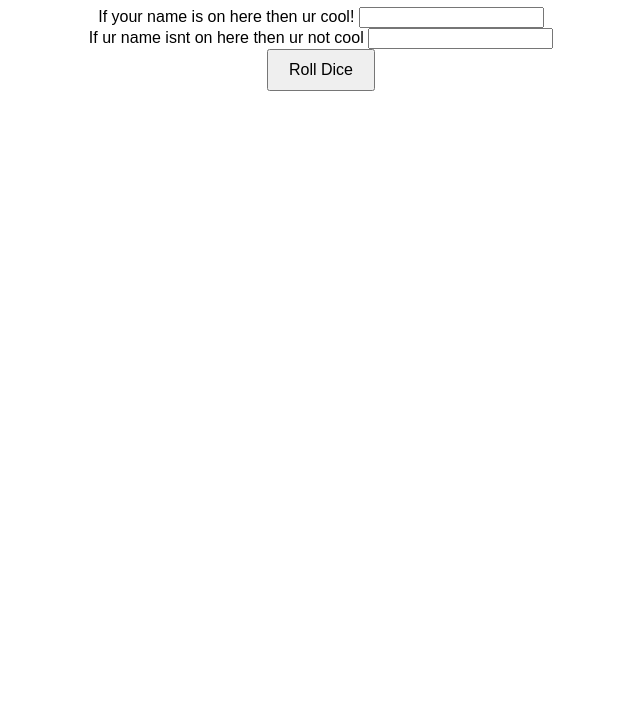
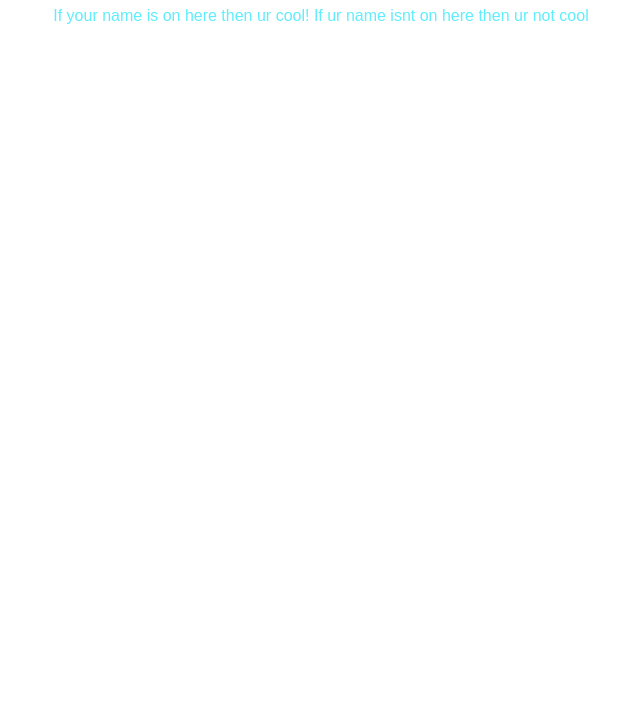
Before and after one commit to lonnikratt1/Names, a plain HTML site: page index.html in a window 1280 px wide. Shown: the part 73-800 px from the top of the page, without its empty margins (319-959 px from the left). Drawn offline with Linux system fonts and the light colour scheme.

Commit message:
Update index.html

```diff
--- a/index.html
+++ b/index.html
@@ -9,6 +9,7 @@
       font-family: Arial, sans-serif;
       text-align: center;
       margin: 20px;
+      color: #60edfc
     }
 
     button {
@@ -22,14 +23,8 @@
   <h1>Welcome to the list of names!</h1>
 
   <label for="numberofdice">If your name is on here then ur cool! </label>
-  <input type="number" id="numberofdice" min="1" value=""><br>
 
   <label for="dicesides">If ur name isnt on here then ur not cool </label>
-  <input type="number" id="dicesides" min="1" value=""><br>
-
-  <button onclick="rollDice()">Roll Dice</button>
-
-  <div id="diceResults"></div>
 
   <script>
     function rollDice() {
```
